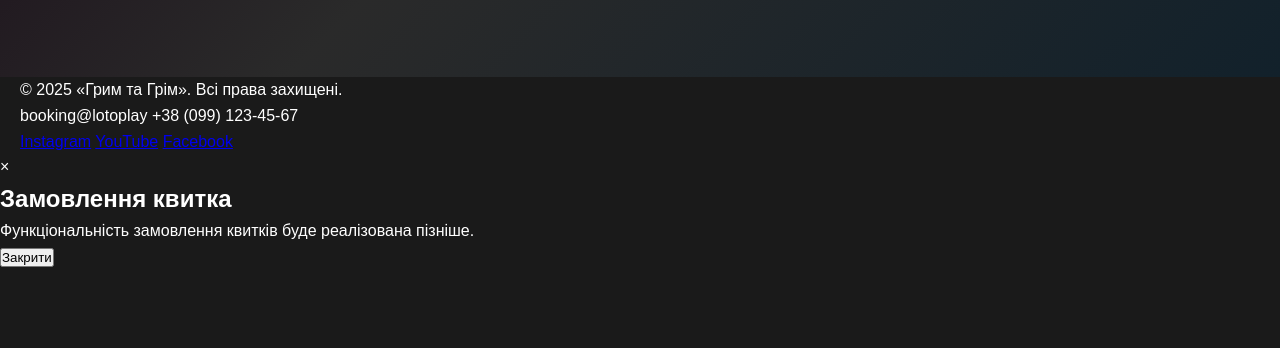
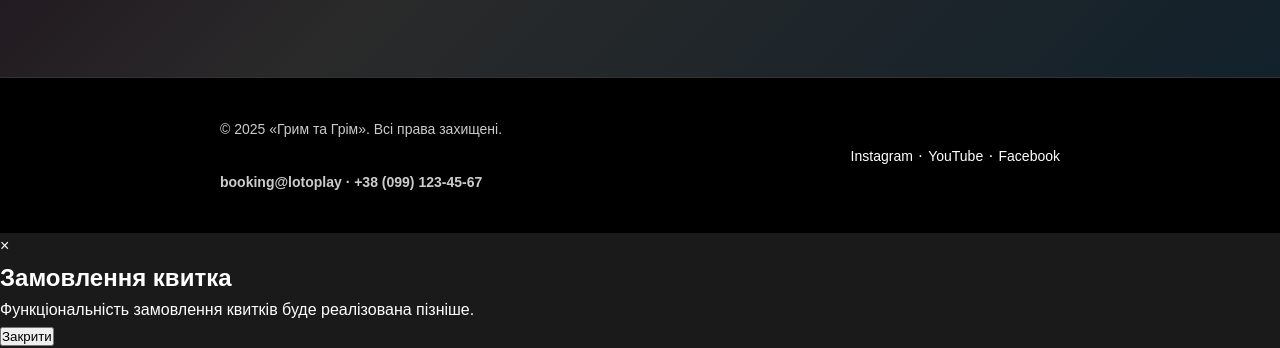
Before and after one commit to chasov-artem/grimGrim, a plain HTML site: page index.html in a window 1280 px wide. Shown: the part 3093-3441 px from the top of the page. Before the commit the page ends 3362 px from the top, so only its background shows below. Drawn offline with Linux system fonts and the light colour scheme; a script that the page names is missing.

Commit message:
footer section

```diff
--- a/index.html
+++ b/index.html
@@ -247,13 +247,13 @@
         <div class="footer-content">
           <div class="copyright">
             <p>© 2025 «Грим та Грім». Всі права захищені.</p>
-          </div>
-          <div class="contact-info">
-            <p>booking@lotoplay +38 (099) 123-45-67</p>
+            <p>booking@lotoplay · +38 (099) 123-45-67</p>
           </div>
           <div class="social-links">
             <a href="#" target="_blank">Instagram</a>
+            <span class="separator">·</span>
             <a href="#" target="_blank">YouTube</a>
+            <span class="separator">·</span>
             <a href="#" target="_blank">Facebook</a>
           </div>
         </div>
--- a/styles.css
+++ b/styles.css
@@ -209,7 +209,7 @@ tr:hover {
 .members {
   padding: 60px 0;
   background-color: #000;
-  padding-right: 100px;
+  padding-right: 150px;
 }
 
 .section-title {
@@ -466,3 +466,57 @@ tr:hover {
   border: none;
   border-radius: 5px;
 }
+
+/* Footer */
+.footer {
+  background-color: #000;
+  padding: 40px 0;
+  padding-right: 180px;
+  border-top: 1px solid #333;
+}
+
+.footer-content {
+  display: flex;
+  justify-content: space-between;
+  align-items: center;
+  flex-wrap: wrap;
+  max-width: 1600px;
+  margin: 0 auto;
+  padding: 0 20px;
+  padding-left: 200px;
+}
+
+.copyright p {
+  margin: 0;
+  color: #ccc;
+  font-size: 14px;
+}
+
+.copyright p:last-child {
+  font-weight: bold;
+}
+
+.copyright p:first-child {
+  margin-bottom: 30px;
+}
+
+.social-links {
+  display: flex;
+  align-items: center;
+}
+
+.social-links a {
+  color: white;
+  text-decoration: none;
+  font-size: 14px;
+  transition: color 0.3s ease;
+}
+
+.social-links a:hover {
+  color: #ffd700;
+}
+
+.separator {
+  color: white;
+  margin: 0 5px;
+}
```
